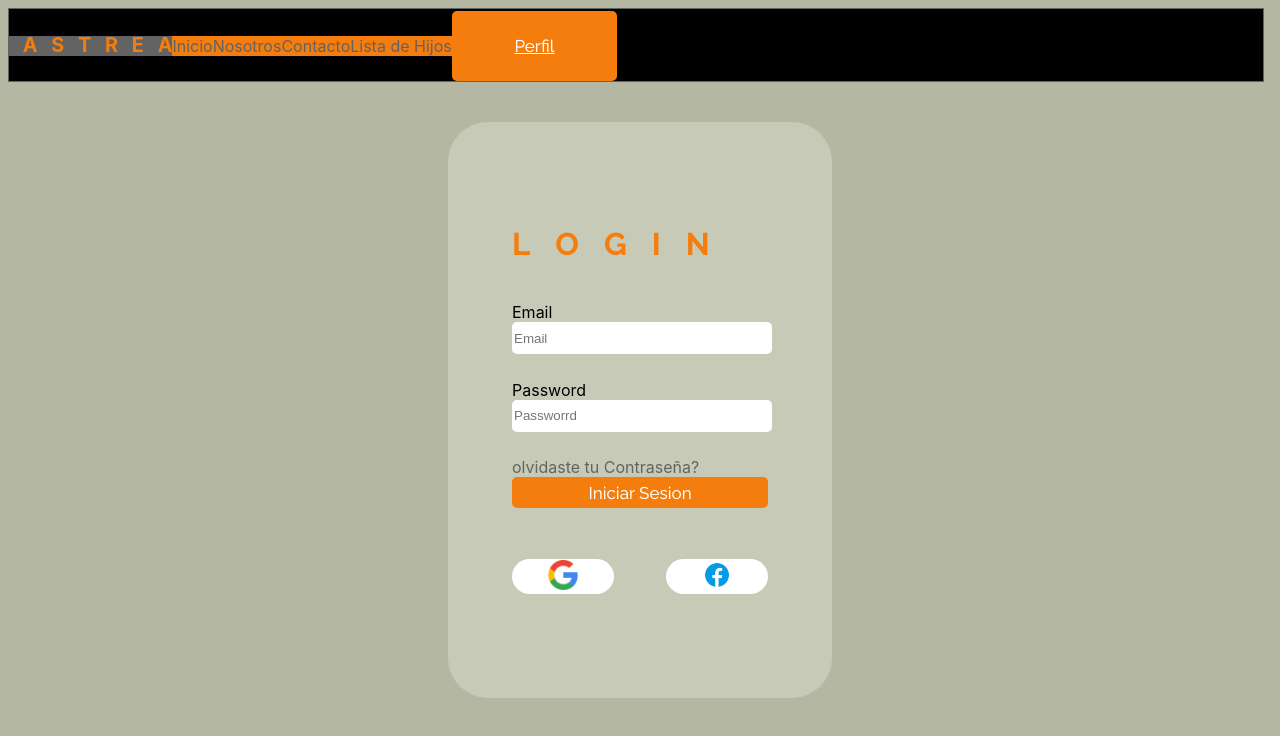
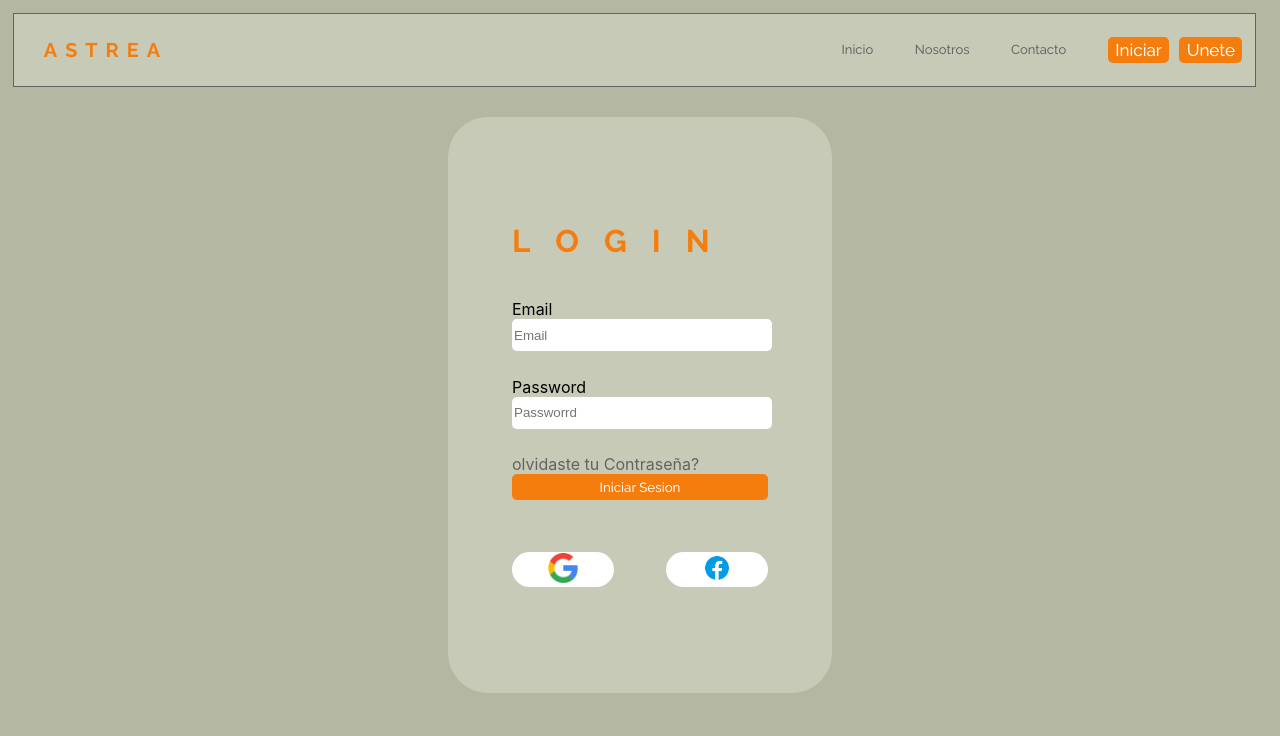
Before and after one commit to jHOkE-C/Web_OS, a React (Create React App) app in the folder frontend/: page /Login in a window 1280 px wide. Shown: the top 736 px of the page. Built offline with nearby package versions, Linux system fonts and the light colour scheme.

Commit message:
Login Para Pruebas y FormBasico

```diff
--- a/frontend/src/components/form/formularioHijo.jsx
+++ b/frontend/src/components/form/formularioHijo.jsx
@@ -1,8 +1,32 @@
 import React from 'react'
-
+import HPadre from '../loginPadre/headerPadre'
 function formularioHijo() {
   return (
-    <div>formularioHijo</div>
+    <div>
+      <HPadre></HPadre>
+      <form action="">
+        <label htmlFor="">Nombre</label>
+        <input type="text" required/>
+        <label htmlFor="">Apellido</label>
+        <input type="text" required/>
+        <label htmlFor="">Numero de Telefono</label>
+        <input type="text" />
+        <label htmlFor="">Sexo</label>
+        <select id="language">
+            <option value="en">Masculino</option>
+            <option value="es">Femenino</option>
+        </select>
+        <label htmlFor="">Nivel que Cursa el Estudiante</label>
+        <select id="language">
+            <option value="en">Secundaria</option>
+            <option value="es">Primaria</option>
+            <option value="es">Kinder</option>
+        </select>
+        <label htmlFor="">DEPENDIENDO DE QUE NIVEL PONGA SALDRAN LOS COLEGIOS</label>
+        <select id="language">
+        </select>
+      </form>
+    </div>
   )
 }
 
--- a/frontend/src/components/loginPadre/headerPadre.jsx
+++ b/frontend/src/components/loginPadre/headerPadre.jsx
@@ -17,7 +17,7 @@ function headerPadre() {
           <Link to="/" className='linksHeader'>Inicio</Link>
           <Link to="/Nosotros" className='linksHeader'>Nosotros</Link>
           <Link to="/Contacto" className='linksHeader'>Contacto</Link>
-          <Link to="/ListaDeHijos" className='linksHeader'>Lista de Hijos</Link>
+          <Link to="/FormHijos" className='linksHeader'>Lista de Hijos</Link>
           <Link to="/Perfil" className="buttonN">Perfil</Link>
         </div>
       </header>
@@ -50,7 +50,6 @@ const HeaderPadreContainer = styled.nav`
     display: inline;
   }
   #navegation{
-    width: 1000px;
     background-color: #F57D0D;
     display: inline;
   }
@@ -70,5 +69,4 @@ const HeaderPadreContainer = styled.nav`
     text-decoration: none;
     color: #636363;
   }
-
 `
--- a/frontend/src/components/navBar.jsx
+++ b/frontend/src/components/navBar.jsx
@@ -5,6 +5,7 @@ import Nosotros from '../pages/nosotros'
 import Contacto from '../pages/contacto'
 import Login from '../pages/Login'
 import IPadre from '../pages/loginPadre/inicioPadre'
+import FHijos from '../components/form/formularioHijo'
 function navBar() {
   return (
       <Routes>
@@ -13,6 +14,7 @@ function navBar() {
         <Route path="/Contacto" element={<Contacto/>}/>
         <Route path="/Login" element={<Login/>}/>
         <Route path="/InicioPadre" element={<IPadre/>}/>
+        <Route path="/FormHijos" element={<FHijos/>}/>
       </Routes>
   )
 }
--- a/frontend/src/index.css
+++ b/frontend/src/index.css
@@ -47,29 +47,3 @@ body{
   overflow-x: hidden;
   width: calc(100vw - (100vw - 100%)); /* Esto tendrá en cuenta el ancho de la barra de desplazamiento */
 }
-
-.buttonN{
-  padding-left: 5%;
-  padding-right: 5%;
-  padding-top: 2%;
-  padding-bottom: 2%;
-  height: auto;/*(para que tenga fijo el height)*/
-  background-color: #F57D0D;
-  color: white;
-  font-family: 'raleway';
-  border-radius: 5px;
-  -webkit-border-radius: 5px;
-  -moz-border-radius: 5px;
-  -ms-border-radius: 5px;
-  -o-border-radius: 5px;
-  border: none;
-  font-size: calc(0.08vw + 1em);
-}
-.buttonN:hover{
-  background-color:#636363;
-  color: #F57D0D;
-  transition-duration: 200ms;
-}
-.buttonN:active{
-  border: #F57D0D 5px;
-}
--- a/frontend/src/pages/Login.jsx
+++ b/frontend/src/pages/Login.jsx
@@ -1,11 +1,11 @@
 import React from 'react';
 import Form_login_cli from '../components/form_login_client'
 import Header from '../components/header'
-import HPadre from '../components/loginPadre/headerPadre'
+
 function Login() {
   return (
     <div>
-      <HPadre></HPadre>
+      <Header></Header>
       <Form_login_cli/>
     </div>
   );
```
